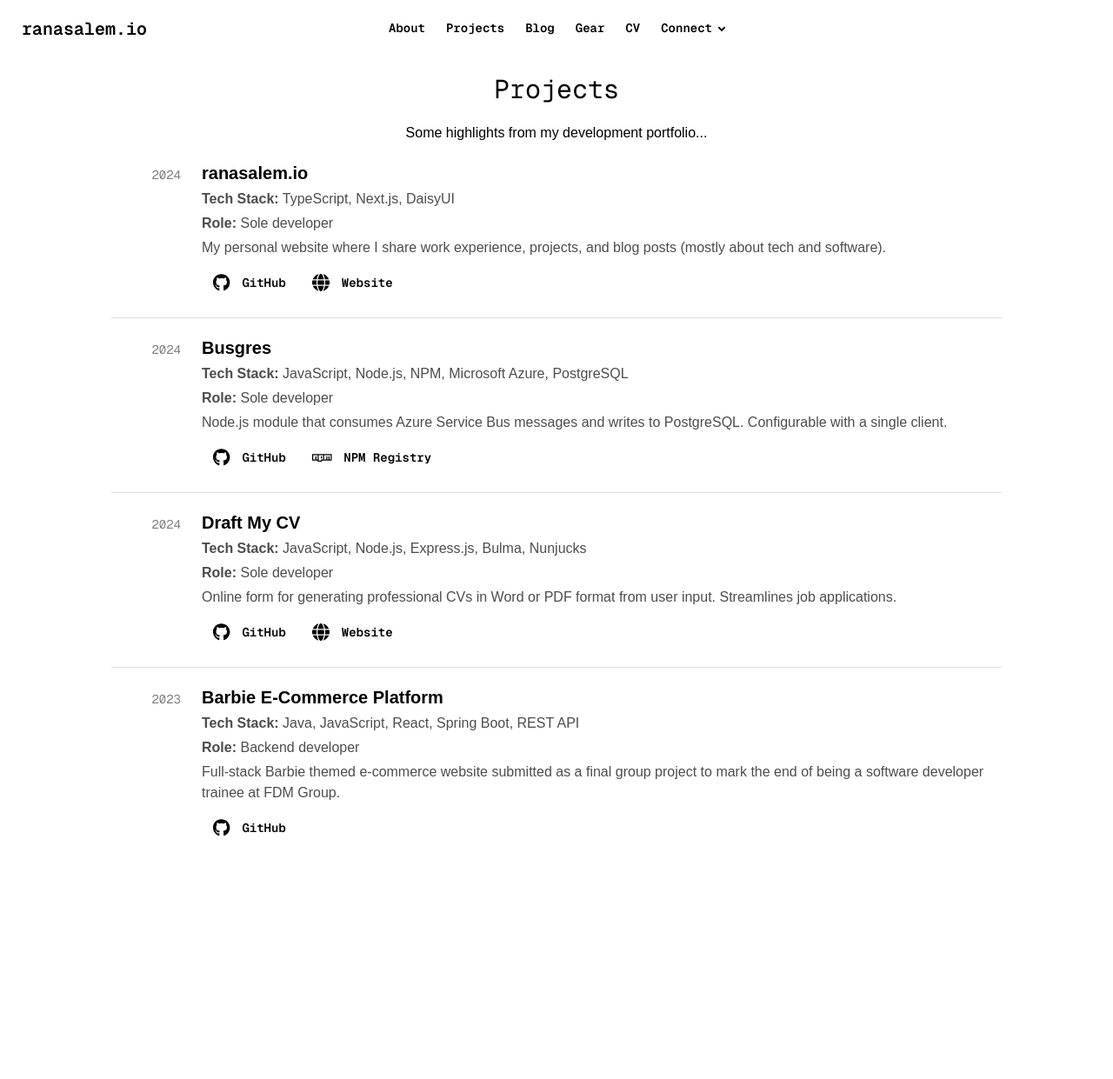
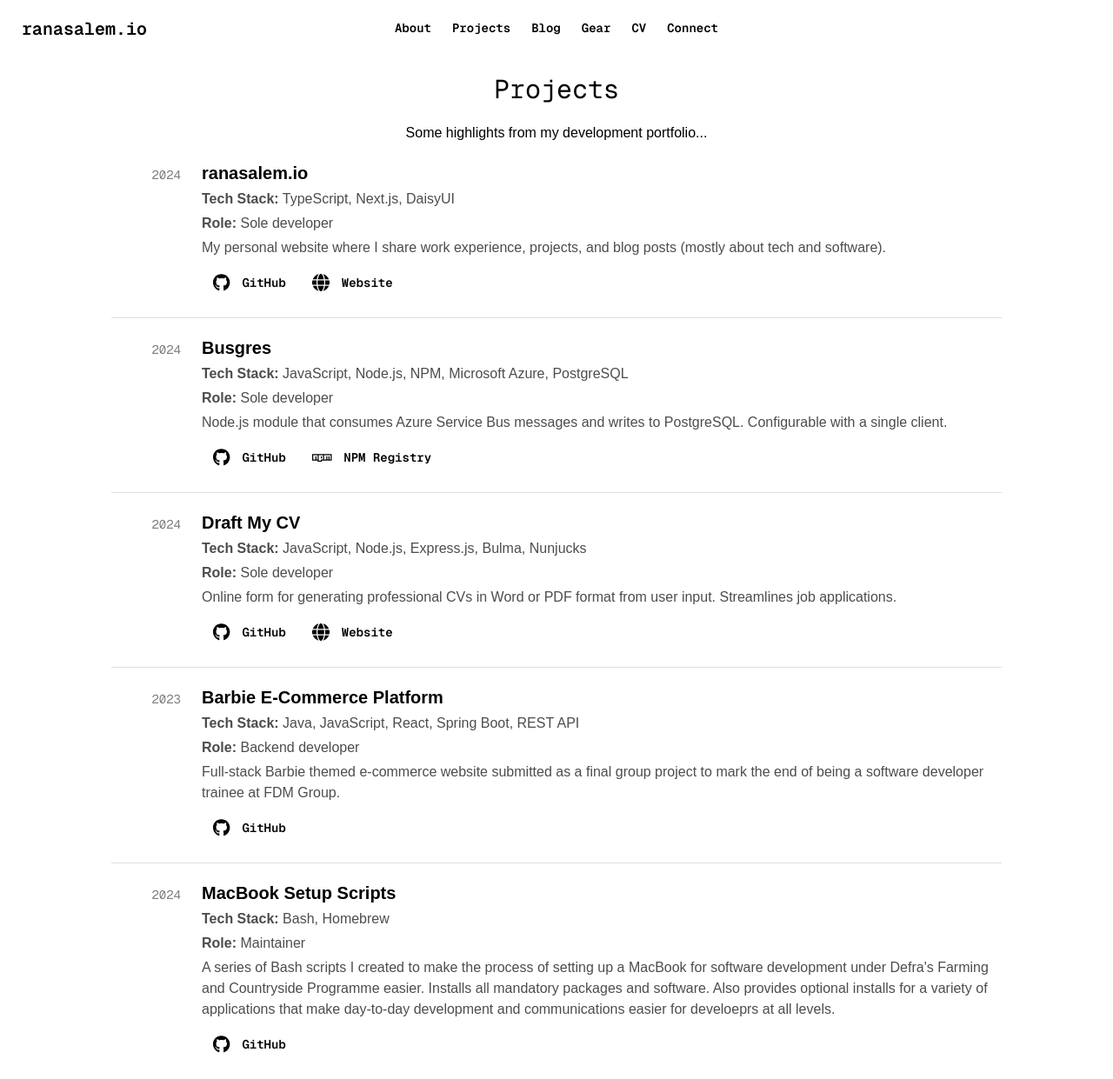
Before and after one commit to rtasalem/ranasalem.io, a Next.js app: page /projects in a window 1280 px wide. Shown: the whole page at 87% size. Before the commit the page ends 992 px from the top, so only its background shows below. Built offline with nearby package versions, Linux system fonts and the light colour scheme.

Commit message:
update navbar dropdown

```diff
--- a/app/components/navbar/dropdown/dropdown.tsx
+++ b/app/components/navbar/dropdown.tsx
@@ -1,11 +1,11 @@
 import { FontAwesomeIcon } from '@fortawesome/react-fontawesome'
-import { dropdownItems } from '../../../constants/dropdown-items'
+import { dropdownItems } from '../../constants/dropdown-items'
 
 export function NavDropdown() {
   return (
-    <details>
-      <summary>Connect</summary>
-      <ul className="bg-base-300 rounded-t-none p-2">
+    <div className="dropdown dropdown-center">
+      <button tabIndex={0} role='button'>Connect</button>
+      <ul tabIndex={0} className="dropdown-content menu bg-base-300 rounded-box">
         {dropdownItems.map(({ label, href, icon }) => (
           <li key={label}>
             <a href={href} target="_blank">
@@ -15,6 +15,6 @@ export function NavDropdown() {
           </li>
         ))}
       </ul>
-    </details>
+    </div>
   )
 }
--- a/app/components/navbar/links.tsx
+++ b/app/components/navbar/links.tsx
@@ -1,4 +1,4 @@
-import { NavDropdown } from "./dropdown/dropdown"
+import { NavDropdown } from "./dropdown"
 
 export function NavLinks() {
   return (
--- a/app/constants/projects.tsx
+++ b/app/constants/projects.tsx
@@ -5,7 +5,7 @@ export const projects = [
   {
     title: "ranasalem.io",
     tech: "TypeScript, Next.js, DaisyUI",
-    role: 'Sole developer',
+    role: "Sole developer",
     description:
     "My personal website where I share work experience, projects, and blog posts (mostly about tech and software).",
     links: [
@@ -29,7 +29,7 @@ export const projects = [
   {
     title: "Draft My CV",
     tech: "JavaScript, Node.js, Express.js, Bulma, Nunjucks",
-    role: 'Sole developer',
+    role: "Sole developer",
     description:
     "Online form for generating professional CVs in Word or PDF format from user input. Streamlines job applications.",
     links: [
@@ -41,12 +41,23 @@ export const projects = [
   {
     title: "Barbie E-Commerce Platform",
     tech: "Java, JavaScript, React, Spring Boot, REST API",
-    role: 'Backend developer',
+    role: "Backend developer",
     description:
       "Full-stack Barbie themed e-commerce website submitted as a final group project to mark the end of being a software developer trainee at FDM Group.",
     links: [
       { icon: faGithub, label: 'GitHub', url: "https://github.com/rtasalem/barbie-ecommerce-website" }
     ],
     year: 2023,
+  },
+  {
+    title: "MacBook Setup Scripts",
+    tech: "Bash, Homebrew",
+    role: "Maintainer",
+    description:
+      "A series of Bash scripts I created to make the process of setting up a MacBook for software development under Defra's Farming and Countryside Programme easier. Installs all mandatory packages and software. Also provides optional installs for a variety of applications that make day-to-day development and communications easier for develoeprs at all levels.",
+    links: [
+      { icon: faGithub, label: 'GitHub', url: "https://github.com/rtasalem/dfcp-mac-scripts" }
+    ],
+    year: 2024,
   }
 ]
```
